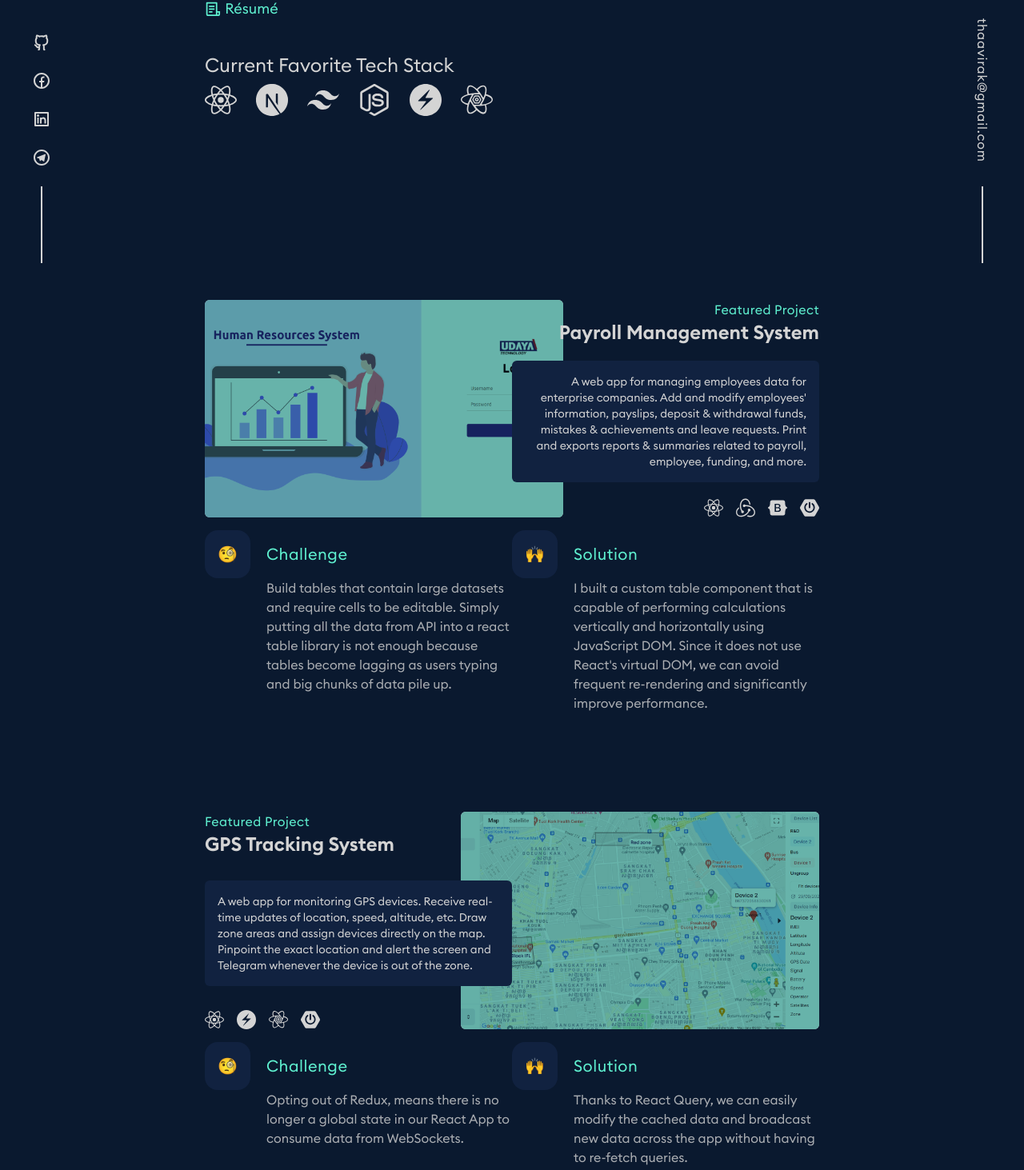
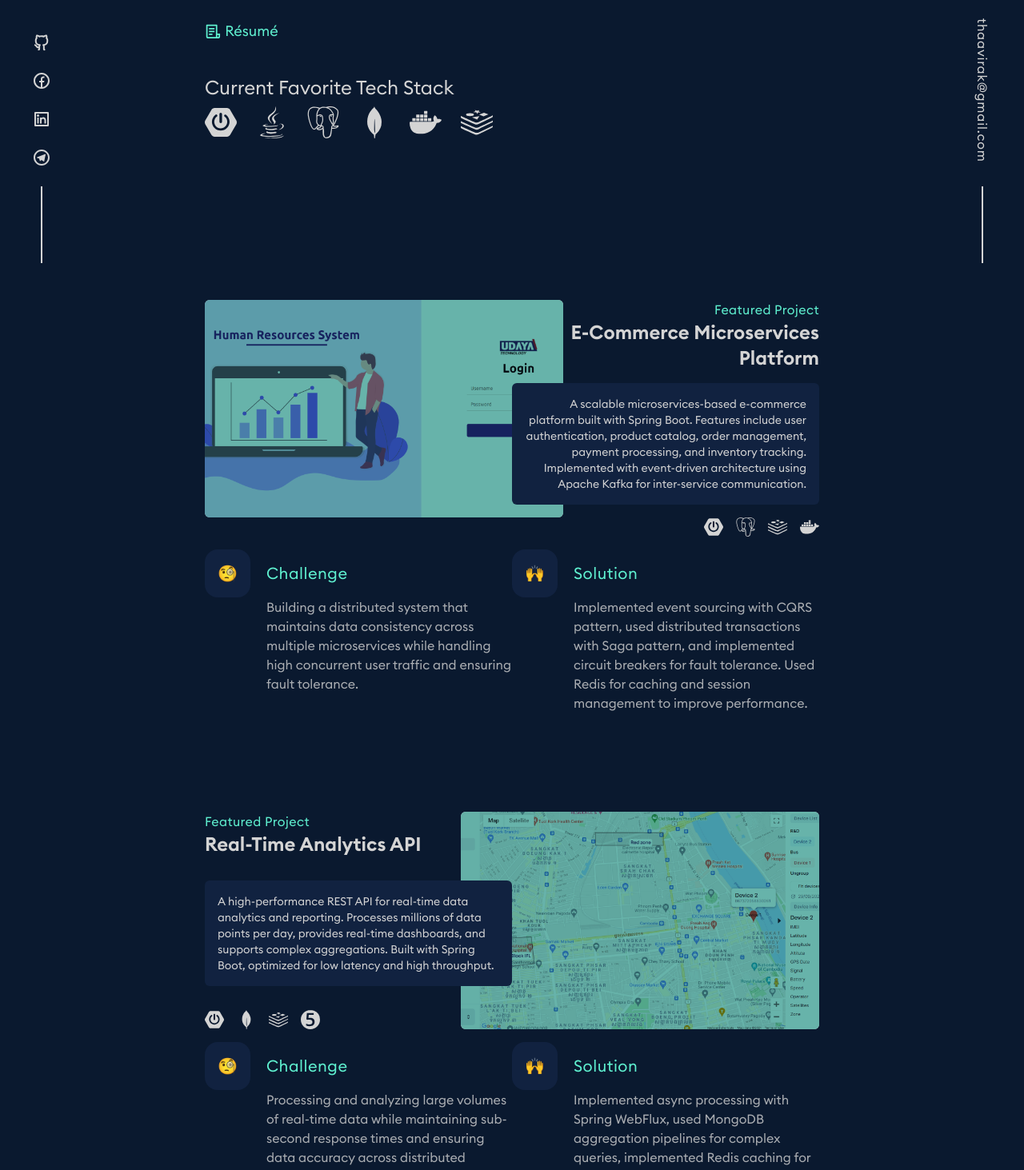
Before and after one commit to thavirak-svay/portfolio, a Next.js app: page / in a window 1280 px wide. Shown: the part 471-1934 px from the top of the page at 80% size. Built offline with nearby package versions, Linux system fonts and the light colour scheme.

Commit message:
Update portfolio to focus on backend development expertise
Co-authored-by: 23300430 <23300430@ibsu.edu.ge>

```diff
--- a/components/Seo.jsx
+++ b/components/Seo.jsx
@@ -4,8 +4,8 @@ import { useRouter } from "next/router";
 export default function Seo(props) {
 	const router = useRouter();
 	const meta = {
-		title: "Svay Thavirak | Portfolio",
-		description: "An online portfolio by Svay Thavirak and the showcase of my works.",
+		title: "Svay Thavirak | Backend Developer",
+		description: "Backend developer specializing in Spring Boot, Java, and microservices. Building scalable, high-performance APIs and enterprise applications.",
 		image: "https://thaavirak.vercel.app/favicon.ico",
 		type: "website",
 		robots: "follow, index",
@@ -21,7 +21,7 @@ export default function Seo(props) {
 			<link rel="canonical" href={`https://thaavirak.vercel.app${router.asPath}`} />
 			{/* Open Graph */}
 			<meta property="og:type" content={meta.type} />
-			<meta property="og:site_name" content="Svay Thavirak" />
+			<meta property="og:site_name" content="Svay Thavirak - Backend Developer" />
 			<meta property="og:description" content={meta.description} />
 			<meta property="og:title" content={meta.title} />
 			<meta name="image" property="og:image" content={meta.image} />
--- a/data/index.js
+++ b/data/index.js
@@ -1,12 +1,21 @@
 import CustomLink from '@/components/CustomLink';
 import {
   SiSpringboot,
+  SiJava,
+  SiPostgresql,
+  SiMongodb,
+  SiRedis,
+  SiDocker,
+  SiKubernetes,
+  SiJenkins,
+  SiMaven,
+  SiGradle,
+  SiJunit5,
+  SiSwagger,
+  SiJwt,
+  SiNodedotjs,
   SiReact,
-  SiRedux,
-  SiBootstrap,
-  SiNextdotjs,
   SiTailwindcss,
-  SiNodedotjs,
 } from 'react-icons/si';
 import {
   RiGithubLine,
@@ -70,9 +79,9 @@ export const greeting = [
   () => (
     <>
       <p>
-        A hard-working and quick learner web developer with proven experiences and abilities to
-        collaborate effectively with other developers. Passionate about personal growth, software
-        development, and exploring new topics.
+        A passionate backend developer with expertise in Spring Boot and Java ecosystem. I specialize in building scalable,
+        high-performance REST APIs, microservices, and enterprise applications. Experienced in database design,
+        cloud deployment, and DevOps practices. Committed to writing clean, maintainable code and following best practices.
       </p>
       <br />
       <div className="flex items-center">
@@ -104,120 +113,117 @@ export const socialMedia = [
 ];
 
 export const favoriteTechStacks = {
-  react: [
+  springboot: [
     () => (
       <p>
-        <CustomLink href="https://reactjs.org" name="Create React App" />, where I started my
-        front-end development journey, great for building an authenticated website.
+        <CustomLink href="https://spring.io/projects/spring-boot" name="Spring Boot" />, my primary framework for building
+        robust, production-ready backend applications. I love its auto-configuration, embedded servers, and extensive ecosystem.
       </p>
     ),
-    () => <SiReact className="w-full h-full" />,
+    () => <SiSpringboot className="w-full h-full" />,
   ],
-  nextjs: [
+  java: [
     () => (
       <p>
-        <CustomLink href="https://nextjs.org" name="Next.js" />, I really enjoy learning Next.js
-        because of its cool features such as static site generation, dynamic paths and api route.
+        <CustomLink href="https://www.oracle.com/java/" name="Java" />, the foundation of my backend development.
+        I enjoy its strong typing, object-oriented design, and the vast ecosystem of libraries and frameworks.
       </p>
     ),
-    () => <SiNextdotjs className="w-full h-full" />,
+    () => <SiJava className="w-full h-full" />,
   ],
-  tailwindcss: [
+  postgresql: [
     () => (
       <p>
-        <CustomLink href="https://tailwindcss.com" name="Tailwind CSS" />, an utility-first CSS
-        framework is such a breeze to work with, the more I use it the more I like it.
+        <CustomLink href="https://www.postgresql.org" name="PostgreSQL" />, my preferred relational database for its
+        reliability, ACID compliance, and advanced features like JSON support and full-text search.
       </p>
     ),
-    () => <SiTailwindcss className="w-full h-full" />,
+    () => <SiPostgresql className="w-full h-full" />,
   ],
-  nodejs: [
+  mongodb: [
     () => (
       <p>
-        <CustomLink href="https://nodejs.org" name="Node.js" />, simple but powerful backend
-        language so you don&apos;t need to learn another language.
+        <CustomLink href="https://www.mongodb.com" name="MongoDB" />, excellent for document-based data storage and
+        when I need flexible schema design for rapid development and scaling.
       </p>
     ),
-    () => <SiNodedotjs className="w-full h-full" />,
+    () => <SiMongodb className="w-full h-full" />,
   ],
-  chakraui: [
+  docker: [
     () => (
       <p>
-        <CustomLink href="https://chakra-ui.com" name="Chakra UI" />, a ready-to-use component
-        library, comes with all the styling benefits of Tailwind CSS that will give you an ability
-        to build a beautiful website at fast pace.
+        <CustomLink href="https://www.docker.com" name="Docker" />, essential for containerization and ensuring
+        consistent deployment environments across development, staging, and production.
       </p>
     ),
-    () => ChakraUIIcon,
+    () => <SiDocker className="w-full h-full" />,
   ],
-  reactquery: [
+  redis: [
     () => (
       <p>
-        <CustomLink href="https://react-query.tanstack.com" name="React Query" /> from the author{' '}
-        <CustomLink href="https://github.com/tannerlinsley" name="tannerlinsley" />, great react
-        hooks for data fetching and caching, the revalidate on focus is unreal.{' '}
-        <CustomLink href="https://swr.vercel.app" name="SWR" /> is also a great alternative to this.
+        <CustomLink href="https://redis.io" name="Redis" />, perfect for caching, session management, and as an
+        in-memory data store to improve application performance and reduce database load.
       </p>
     ),
-    () => ReactQueryIcon,
+    () => <SiRedis className="w-full h-full" />,
   ],
 };
 
 export const projects = [
   {
-    title: 'Payroll Management System',
+    title: 'E-Commerce Microservices Platform',
     description:
-      "A web app for managing employees data for enterprise companies. Add and modify employees' information, payslips, deposit & withdrawal funds, mistakes & achievements and leave requests. Print and exports reports & summaries related to payroll, employee, funding, and more.",
+      'A scalable microservices-based e-commerce platform built with Spring Boot. Features include user authentication, product catalog, order management, payment processing, and inventory tracking. Implemented with event-driven architecture using Apache Kafka for inter-service communication.',
     imageSrc: require('@/public/a.png'),
     tectStacks: [
-      {
-        name: 'Create React App',
-        icon: <SiReact className="w-full h-full" />,
-      },
-      {
-        name: 'Redux Thunk',
-        icon: <SiRedux className="w-full h-full" />,
-      },
-      {
-        name: 'React Bootstrap',
-        icon: <SiBootstrap className="w-full h-full" />,
-      },
       {
         name: 'Spring Boot',
         icon: <SiSpringboot className="w-full h-full" />,
       },
+      {
+        name: 'PostgreSQL',
+        icon: <SiPostgresql className="w-full h-full" />,
+      },
+      {
+        name: 'Redis',
+        icon: <SiRedis className="w-full h-full" />,
+      },
+      {
+        name: 'Docker',
+        icon: <SiDocker className="w-full h-full" />,
+      },
     ],
     challenge:
-      'Build tables that contain large datasets and require cells to be editable. Simply putting all the data from API into a react table library is not enough because tables become lagging as users typing and big chunks of data pile up.',
+      'Building a distributed system that maintains data consistency across multiple microservices while handling high concurrent user traffic and ensuring fault tolerance.',
     solution:
-      "I built a custom table component that is capable of performing calculations vertically and horizontally using JavaScript DOM. Since it does not use React's virtual DOM, we can avoid frequent re-rendering and significantly improve performance.",
+      'Implemented event sourcing with CQRS pattern, used distributed transactions with Saga pattern, and implemented circuit breakers for fault tolerance. Used Redis for caching and session management to improve performance.',
   },
   {
-    title: 'GPS Tracking System',
+    title: 'Real-Time Analytics API',
     description:
-      'A web app for monitoring GPS devices. Receive real-time updates of location, speed, altitude, etc. Draw zone areas and assign devices directly on the map. Pinpoint the exact location and alert the screen and Telegram whenever the device is out of the zone.',
+      'A high-performance REST API for real-time data analytics and reporting. Processes millions of data points per day, provides real-time dashboards, and supports complex aggregations. Built with Spring Boot, optimized for low latency and high throughput.',
     imageSrc: require('@/public/b.png'),
     tectStacks: [
-      {
-        name: 'Create React App',
-        icon: <SiReact className="w-full h-full" />,
-      },
-      {
-        name: 'Chakra UI',
-        icon: ChakraUIIcon,
-      },
-      {
-        name: 'React Query',
-        icon: ReactQueryIcon,
-      },
       {
         name: 'Spring Boot',
         icon: <SiSpringboot className="w-full h-full" />,
       },
+      {
+        name: 'MongoDB',
+        icon: <SiMongodb className="w-full h-full" />,
+      },
+      {
+        name: 'Redis',
+        icon: <SiRedis className="w-full h-full" />,
+      },
+      {
+        name: 'JUnit 5',
+        icon: <SiJunit5 className="w-full h-full" />,
+      },
     ],
     challenge:
-      'Opting out of Redux, means there is no longer a global state in our React App to consume data from WebSockets.',
+      'Processing and analyzing large volumes of real-time data while maintaining sub-second response times and ensuring data accuracy across distributed systems.',
     solution:
-      'Thanks to React Query, we can easily modify the cached data and broadcast new data across the app without having to re-fetch queries.',
+      'Implemented async processing with Spring WebFlux, used MongoDB aggregation pipelines for complex queries, implemented Redis caching for frequently accessed data, and used comprehensive testing with JUnit 5 and Mockito.',
   },
 ];
--- a/package.json
+++ b/package.json
@@ -1,7 +1,8 @@
 {
-  "name": "portfolio",
+  "name": "backend-developer-portfolio",
   "version": "0.1.0",
   "private": true,
+  "description": "Backend developer portfolio showcasing Spring Boot, Java, and microservices expertise",
   "scripts": {
     "dev": "next dev",
     "build": "next build",
```
Also changed, not shown: 1 other file (tests, documents, lock files or other folders).
